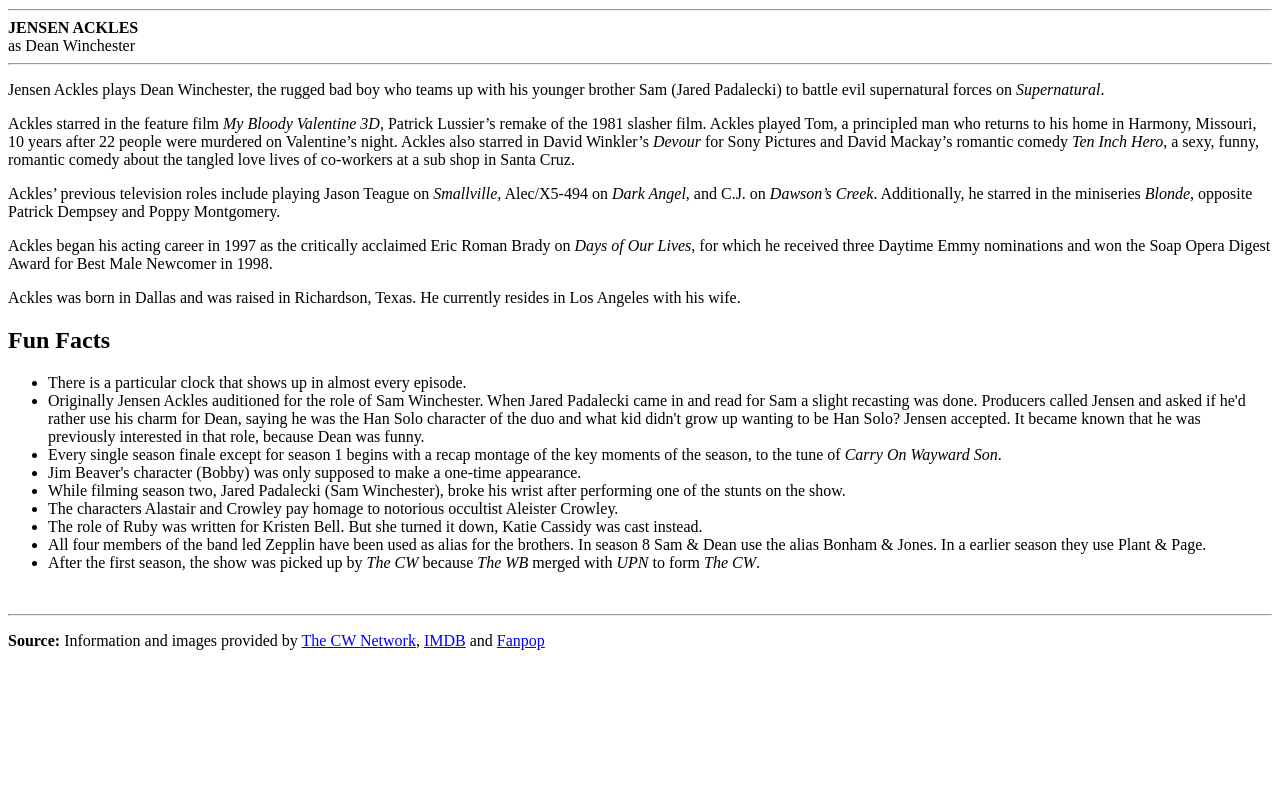
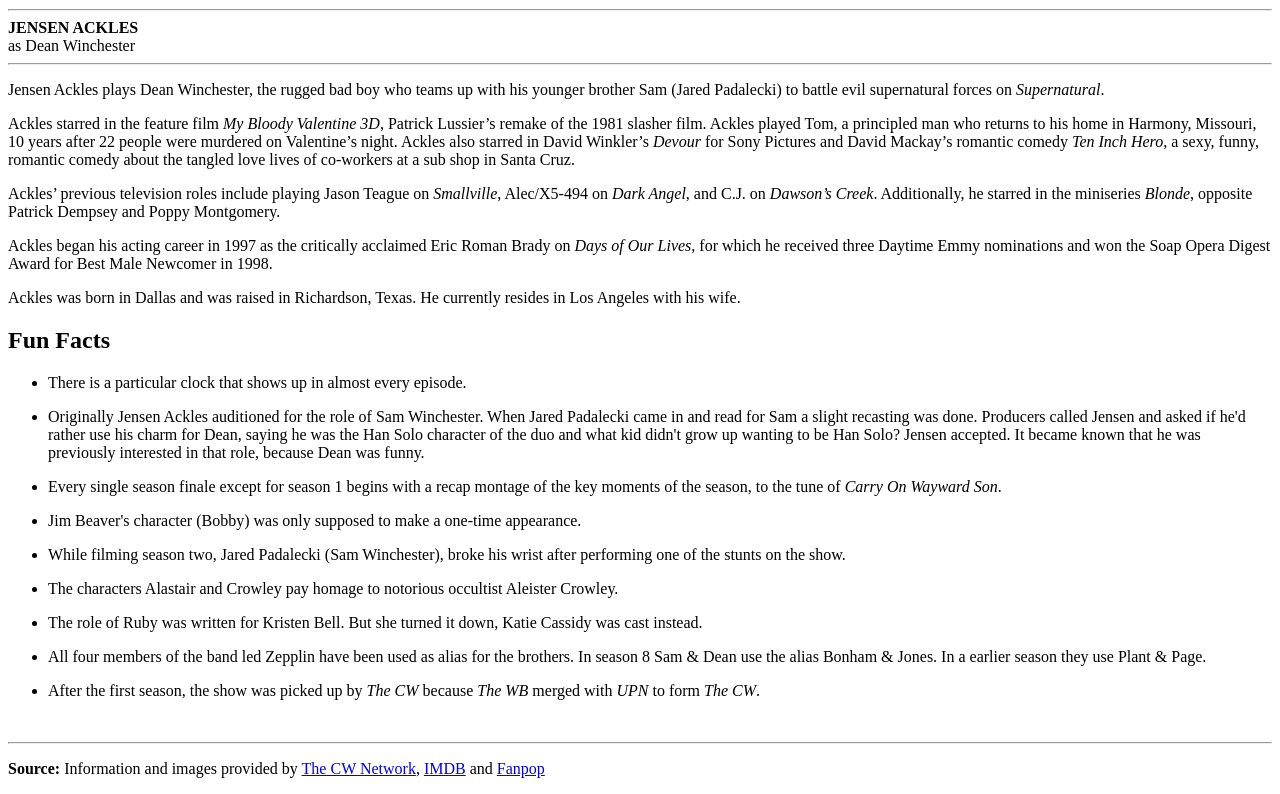
Before and after one commit to annamisak/activity-html, a plain HTML site: page index.html in a window 1280 px wide. Shown: the part 1212-2006 px from the top of the page. Before the commit the page ends 1878 px from the top, so only its background shows below. Drawn offline with Linux system fonts and the light colour scheme.

Commit message:
Updated tags

```diff
--- a/index.html
+++ b/index.html
@@ -60,18 +60,34 @@
     <h2>Fun Facts</h2>
 
     <ul>
-
-        <li>There is a particular clock that shows up in almost every episode.</li>
-        <li>Originally Jensen Ackles auditioned for the role of Sam Winchester. When Jared Padalecki came in and read for Sam a slight recasting was done. Producers called Jensen and asked if he'd rather use his charm for Dean, saying he was the Han Solo character of the duo and what kid didn't grow up wanting to be Han Solo? Jensen accepted. It became known that he was previously interested in that role, because Dean was funny.</li>
-        <li>Every single season finale except for season 1 begins with a recap montage of the key moments of the season, to the tune of <em>Carry On Wayward Son</em>.</li>
-        <li>Jim Beaver's character (Bobby) was only supposed to make a one-time appearance.</li>
-        <li>While filming season two, Jared Padalecki (Sam Winchester), broke his wrist after performing one of the stunts on the show.</li>
-        <li>The characters Alastair and Crowley pay homage to notorious occultist Aleister Crowley.</li>
-        <li>The role of Ruby was written for Kristen Bell. But she turned it down, Katie Cassidy was cast instead.</li>
-        <li>All four members of the band led Zepplin have been used as alias for the brothers. In season 8 Sam & Dean use the alias Bonham & Jones. In a earlier season they use Plant & Page.</li>
-        <li>After the first season, the show was picked up by <em>The CW</em> because <em>The WB</em> merged with <em>UPN</em> to form <em>The CW</em>.</li>
-
-    </ul><br>
+        <li>
+            <p>There is a particular clock that shows up in almost every episode.</p>
+            </li>
+        <li>
+            <p>Originally Jensen Ackles auditioned for the role of Sam Winchester. When Jared Padalecki came in and read for Sam a slight recasting was done. Producers called Jensen and asked if he'd rather use his charm for Dean, saying he was the Han Solo character of the duo and what kid didn't grow up wanting to be Han Solo? Jensen accepted. It became known that he was previously interested in that role, because Dean was funny.</p>
+        </li>
+        <li>
+            <p>Every single season finale except for season 1 begins with a recap montage of the key moments of the season, to the tune of <em>Carry On Wayward Son</em>.</p>
+        </li>
+        <li>
+            <p>Jim Beaver's character (Bobby) was only supposed to make a one-time appearance.</p>
+        </li>
+        <li>
+            <p>While filming season two, Jared Padalecki (Sam Winchester), broke his wrist after performing one of the stunts on the show.</p>
+        </li>
+        <li>
+            <p>The characters Alastair and Crowley pay homage to notorious occultist Aleister Crowley.</p>
+        </li>
+        <li>
+            <p>The role of Ruby was written for Kristen Bell. But she turned it down, Katie Cassidy was cast instead.</p>
+        </li>
+        <li>
+            <p>All four members of the band led Zepplin have been used as alias for the brothers. In season 8 Sam & Dean use the alias Bonham & Jones. In a earlier season they use Plant & Page.</p>
+        </li>
+        <li>
+            <p>After the first season, the show was picked up by <em>The CW</em> because <em>The WB</em> merged with <em>UPN</em> to form <em>The CW</em>.</p>
+        </li>
+        </ul><br>
 
     <hr>
 
```
